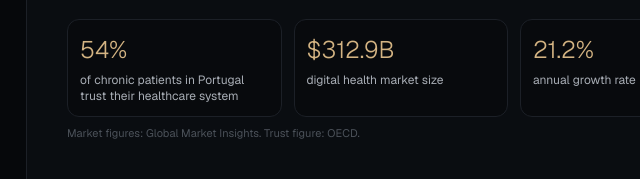
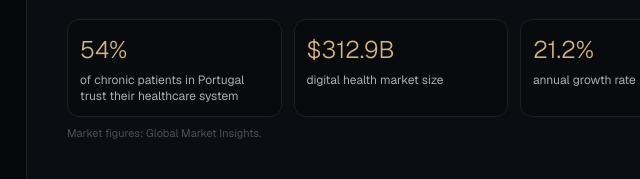
Before and after one commit to isaobencelik/portfolio, a plain HTML site: page case-studies.html in a window 1280 px wide. Shown: the part 1380-1559 px from the top of the page, 126-766 px from the left. Drawn offline with nearby package versions, Linux system fonts and the light colour scheme.

Commit message:
Case studies: Helf footnote cites only the source named in the deck
Co-Authored-By: Claude Opus 5.5 <noreply@anthropic.com>
Claude-Session: https://claude.ai/code/session_01Q1xUP2HScwufY2DLbm3Xcs

```diff
--- a/case-studies.html
+++ b/case-studies.html
@@ -209,7 +209,7 @@
               <div class="stat"><div class="stat-v">21.2%</div><div class="stat-l">annual growth rate</div></div>
               <div class="stat"><div class="stat-v">$86.7B</div><div class="stat-l">patient engagement market by 2030</div></div>
             </div>
-            <p class="text-[11px] text-slate-600 mt-2">Market figures: Global Market Insights. Trust figure: OECD.</p>
+            <p class="text-[11px] text-slate-600 mt-2">Market figures: Global Market Insights.</p>
 
             <!-- Problem, gap, solution -->
             <div class="mt-8 sm:mt-10 grid md:grid-cols-3 gap-x-10 gap-y-6">
```
